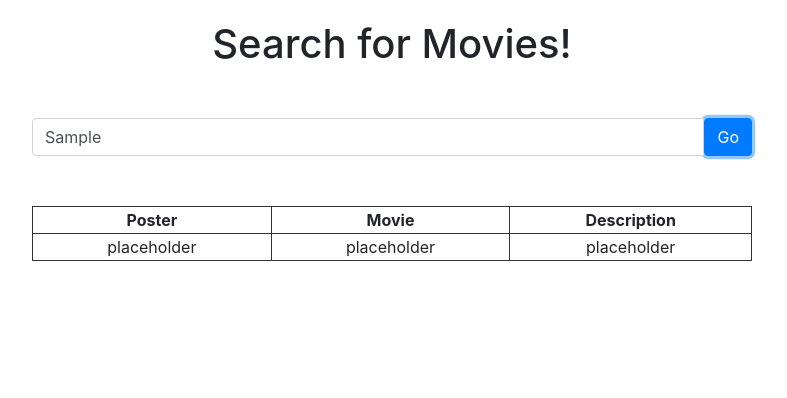
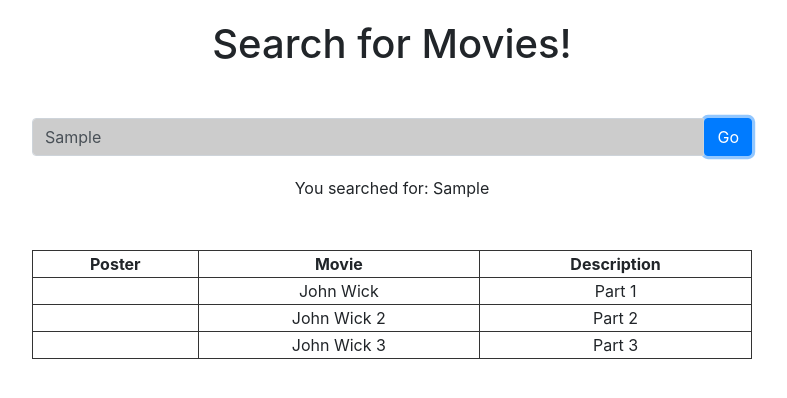
Before and after one commit to vijayxtreme/movieSearchAngular, an Angular app: page / in a window 1280 px wide. Both pictures are taken after typing "Sample" into the empty fields and a click on the button "Go". Shown: the top 398 px of the page, without its empty margins (248-1035 px from the left). Built offline with nearby package versions, Linux system fonts and the light colour scheme.

Commit message:
Add Fake data

```diff
--- /dev/null
+++ b/src/app/fakeMovies.ts
@@ -0,0 +1,7 @@
+import { Movie } from './movie';
+
+export const MOVIES: Movie[] = [
+    {poster: "", name: "John Wick", description: "Part 1"},
+    {poster: "", name: "John Wick 2", description: "Part 2"},
+    {poster: "", name: "John Wick 3", description: "Part 3"},
+];
--- a/src/app/movie-listing/movie-listing.component.html
+++ b/src/app/movie-listing/movie-listing.component.html
@@ -1,3 +1,3 @@
-<td>placeholder</td>
-<td>placeholder</td>
-<td>placeholder</td>
+<td>{{ movie.poster }}</td>
+<td>{{ movie.name }}</td>
+<td>{{ movie.description }}</td>
--- a/src/app/movie-listing/movie-listing.component.ts
+++ b/src/app/movie-listing/movie-listing.component.ts
@@ -1,4 +1,5 @@
 import { Component, OnInit } from '@angular/core';
+import { Input } from '@angular/core';
 
 @Component({
   selector: '[app-movie-listing]', //make this an attribute
@@ -6,6 +7,7 @@ import { Component, OnInit } from '@angular/core';
   styleUrls: ['./movie-listing.component.css']
 })
 export class MovieListingComponent implements OnInit {
+  @Input() movie: any; //must declare in order to get from parent prop
 
   constructor() { }
 
--- a/src/app/movie-listings/movie-listings.component.html
+++ b/src/app/movie-listings/movie-listings.component.html
@@ -1,3 +1,4 @@
+<div *ngIf="movies; else noMovies">
     <table>
         <thead>
             <th>Poster</th>
@@ -5,6 +6,16 @@
             <th>Description</th>
         </thead>
         <tbody>
-        <tr app-movie-listing></tr>
+            <!-- [movie] is a property we pass to child element, app-movie-listing -->
+            <!-- any time you return an observable, you need to pipe data via async property -->
+            <tr *ngFor="let m of movies" [movie]="m" app-movie-listing>
+            </tr>
         </tbody>
     </table>
+</div>
+<!-- ng-template is case sensitive -->
+<ng-template #noMovies>
+    <div style="padding-top: 20px; display: block;">
+        No movies yet, why don't you search for some?
+    </div>
+</ng-template>
--- a/src/app/movie-listings/movie-listings.component.ts
+++ b/src/app/movie-listings/movie-listings.component.ts
@@ -1,4 +1,7 @@
-import { Component, OnInit } from '@angular/core';
+import { Component, OnInit, Input } from '@angular/core';
+//import { MOVIES } from '../fakeMovies'; //move this out and use a service
+import { SearchMoviesService } from '../search-movies.service';
+
 
 @Component({
   selector: 'app-movie-listings',
@@ -6,10 +9,13 @@ import { Component, OnInit } from '@angular/core';
   styleUrls: ['./movie-listings.component.css']
 })
 export class MovieListingsComponent implements OnInit {
+ // @Input() movies;
+  movies;
 
-  constructor() { }
+  constructor(private movieService: SearchMoviesService) { }
 
   ngOnInit() {
+    this.movieService.getMovies()
+      .subscribe(movies => this.movies = movies);
   }
-
 }
--- /dev/null
+++ b/src/app/movie.ts
@@ -0,0 +1,5 @@
+export class Movie {
+    poster: string;
+    name: string;
+    description: string;
+}
--- a/src/app/search-movies.service.ts
+++ b/src/app/search-movies.service.ts
@@ -1,11 +1,18 @@
 import { Injectable } from '@angular/core';
 import { Observable, of } from 'rxjs';
+import { MOVIES } from './fakeMovies';
 
 
 @Injectable({
   providedIn: 'root'
 })
+
 export class SearchMoviesService {
 
   constructor() { }
+
+  getMovies(): Observable<any[]>{
+    //do some API calls
+    return of (MOVIES);
+  }
 }
--- a/src/app/search/search.component.css
+++ b/src/app/search/search.component.css
@@ -0,0 +1,3 @@
+.disabled {
+    background-color: #ccc;
+}
--- a/src/app/search/search.component.html
+++ b/src/app/search/search.component.html
@@ -1,4 +1,10 @@
 <div class="input-group">
-    <input #search class="form-control" type="text" id="search" placeholder="Search for something!" />
+    <input #search
+        (keyup.enter)="onEnter(search.value)"
+        [class.disabled]="search.value !=''"
+        class="form-control" type="text" id="search" placeholder="Search for something!" />
     <button type="button" (click)="handle(search.value)" class="btn btn-primary">Go</button>
 </div>
+<div style="margin-top:20px;" *ngIf="searchTerm">
+    You searched for: {{ searchTerm }}
+</div>
--- a/src/app/search/search.component.ts
+++ b/src/app/search/search.component.ts
@@ -7,14 +7,22 @@ import { Component, OnInit } from '@angular/core';
 })
 export class SearchComponent implements OnInit {
  // values = '';
+  searchTerm = '';
 
   constructor() { }
 
   ngOnInit() {
   }
 
+  onEnter(value: string) {
+    this.searchTerm = value;
+    this.handle(this.searchTerm);
+  }
+
   handle(value: string) {
-    alert(value);
+    this.searchTerm = value
+    console.log("Searching")
+
   }
 
 }
```
Also changed, not shown: src/app/fakeData.ts (deleted). Lines whose indentation alone changed are shown as unchanged.
